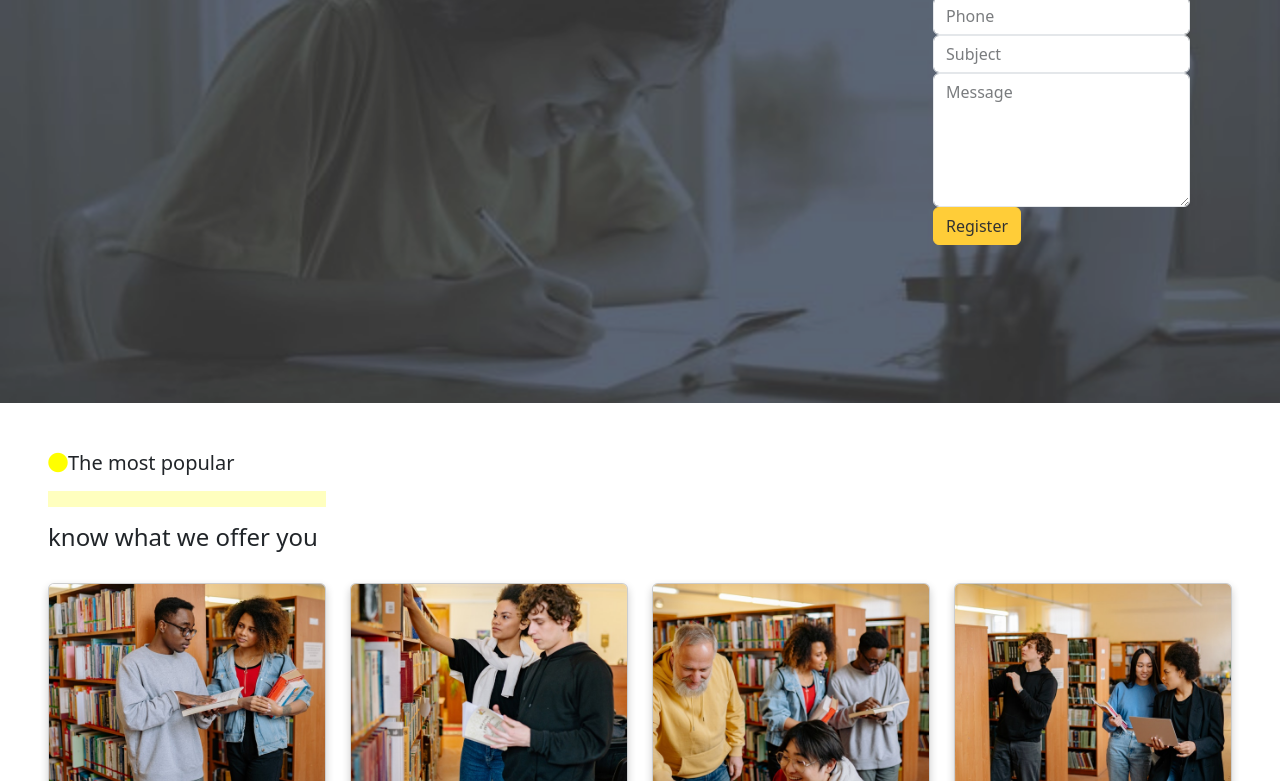
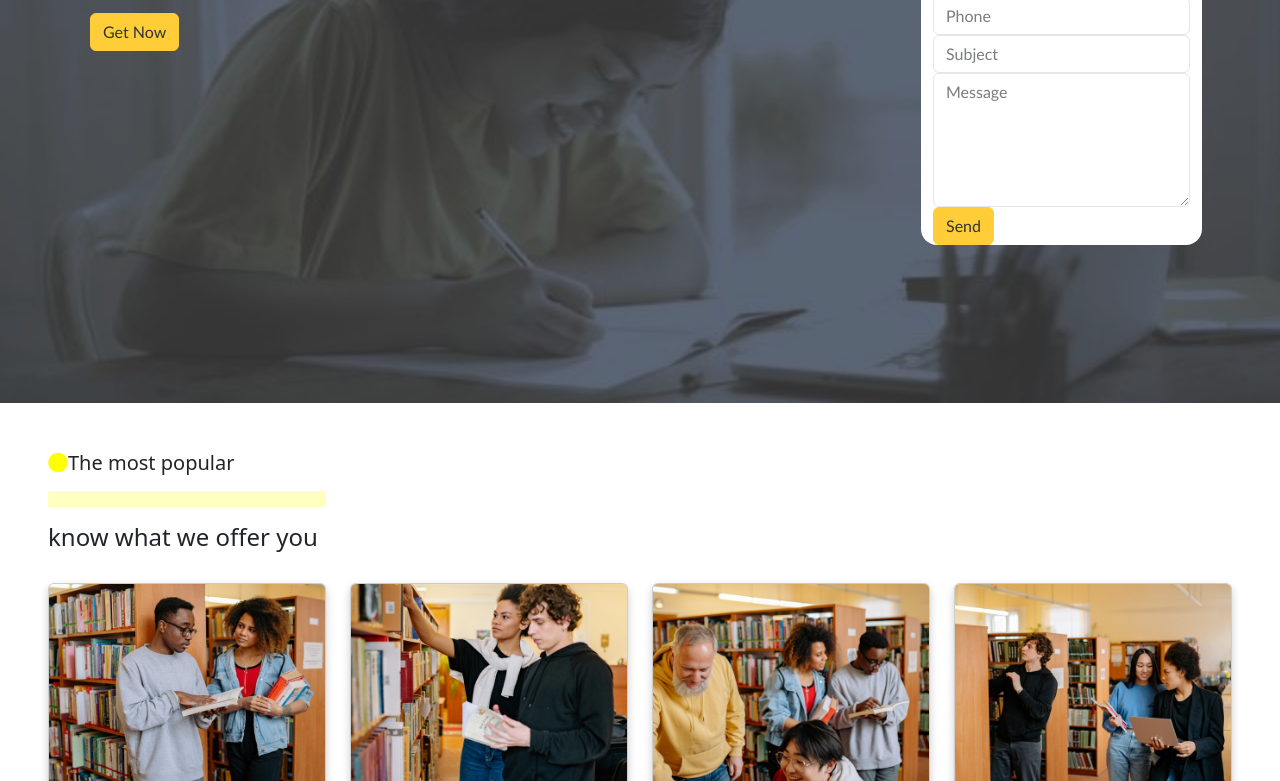
Before and after one commit to jessicaorozco/strive, a plain HTML site: page index.html in a window 1280 px wide. Shown: the part 211-992 px from the top of the page. Drawn offline with nearby package versions, Linux system fonts and the light colour scheme.

Commit message:
header ok

```diff
--- a/index.html
+++ b/index.html
@@ -44,6 +44,7 @@
                 <hr>
                 <h4>know what we offer you</h4>
                 <br>
+                <button type="submit" class="btn btn-warning">Get Now</button>
             </div>
 
         <div class="col-md-3">
@@ -66,7 +67,7 @@
                     <textarea class="form-control" id="message" rows="5" placeholder="Message"></textarea>
                 </div>
 
-                <button type="submit" class="btn btn-warning">Register</button>
+                <button type="submit" class="btn btn-warning">Send</button>
             </form>
 
         </div>
@@ -86,6 +87,7 @@
                         <h4>know what we offer you</h4>
                         <br>
                     </div>
+
                 </div>
 
 
--- a/style.css
+++ b/style.css
@@ -8,7 +8,7 @@ header {
   background-position: center center;
   background-repeat: no-repeat;
   background-color: #000;
-  color: black;
+  color: white;
 }
 header .container{
   width: 100%;
@@ -17,6 +17,13 @@ header .container{
 header .col-md-4 {
   background-color: transparent;
   color: white;
+  font-weight: bold;
+  font-family: 'Gill Sans', 'Gill Sans MT', Calibri, 'Trebuchet MS', sans-serif;
+}
+header .col-md-3 {
+  background-color: white;
+  color: black;
+  border-radius: 1rem;
   font-weight: bold;
   font-family: 'Gill Sans', 'Gill Sans MT', Calibri, 'Trebuchet MS', sans-serif;
 }
@@ -41,6 +48,7 @@ header span {
   position: relative;
 }
 header .col-md-3{
+  background-color: linear-gradient(to bottom, transparent, blue);
   left: 3rem;
 }
 
```
